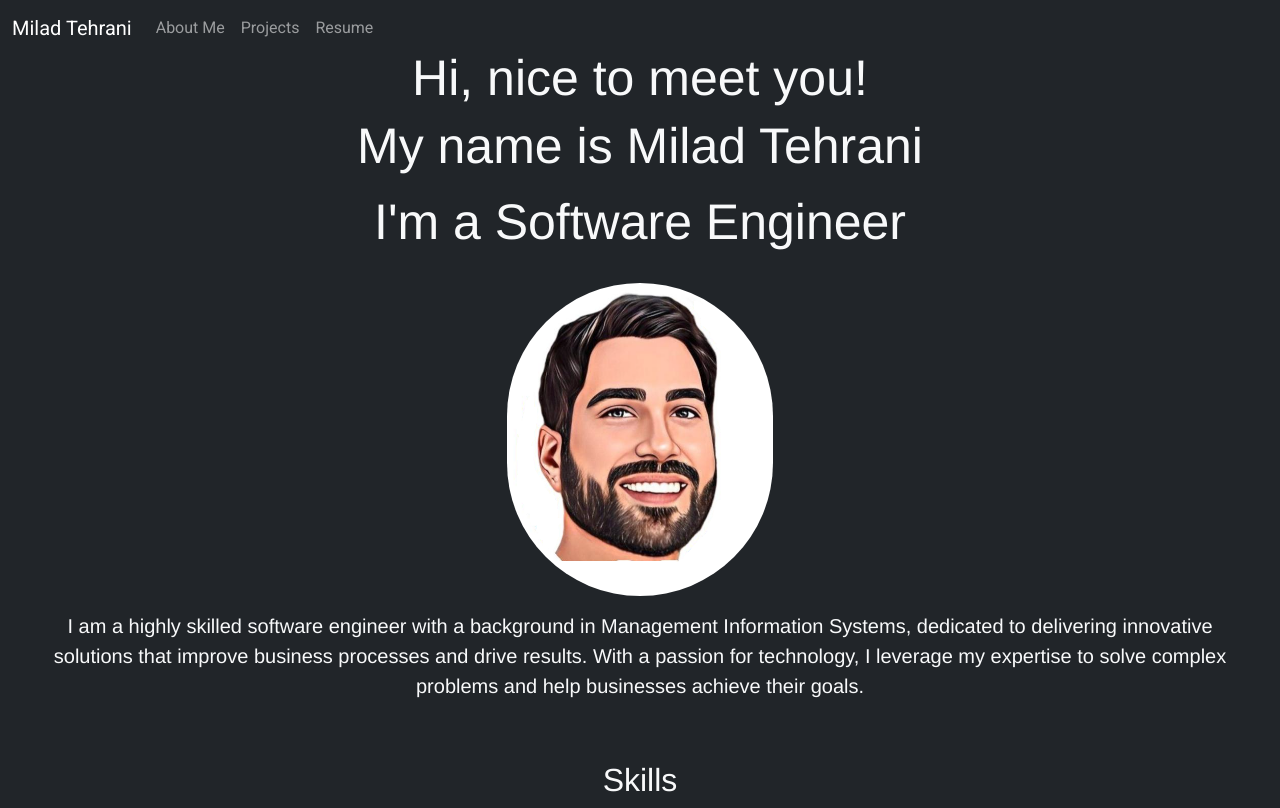
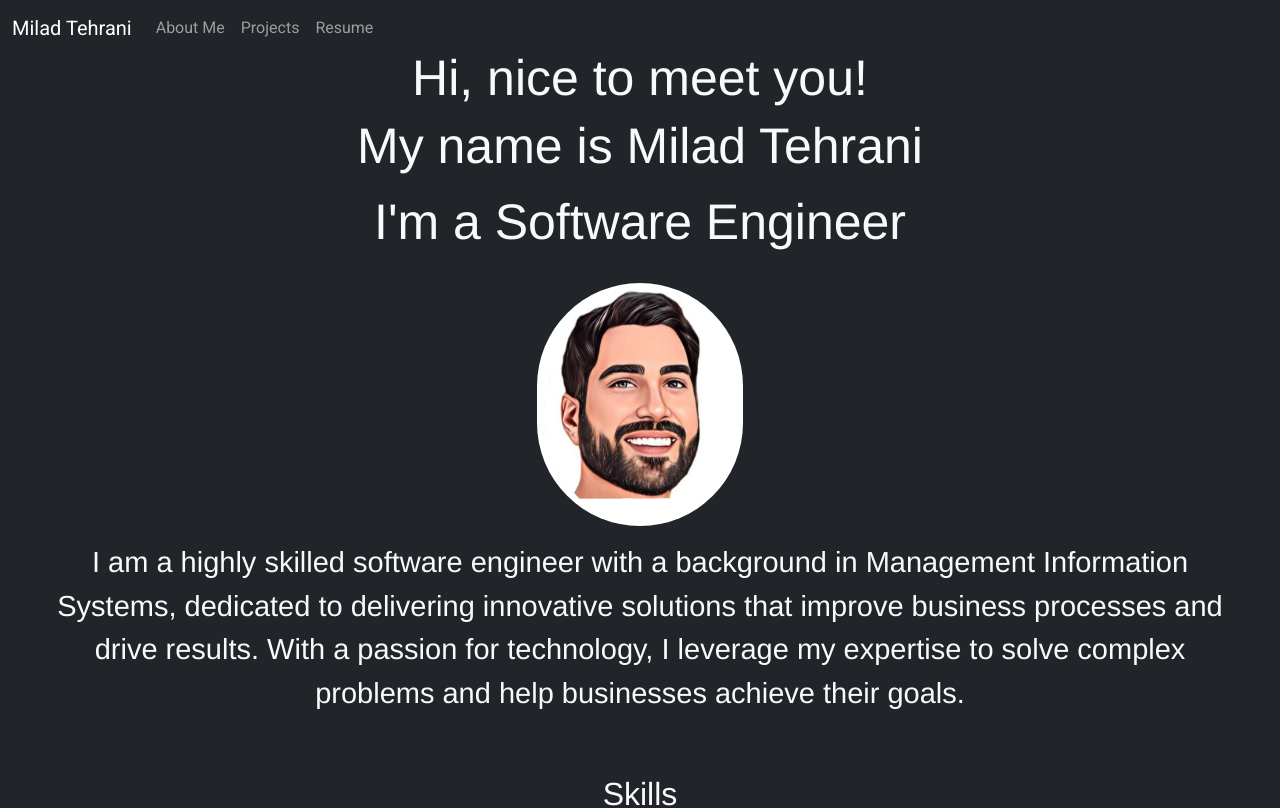
Before and after one commit to tehranimilad/Portfolio.v3, a React (Create React App) app in the folder frontend/: page / in a window 1280 px wide. Shown: the top 808 px of the page. Built offline with nearby package versions, Linux system fonts and the light colour scheme.

Commit message:
updating font sizes for home page

```diff
--- a/frontend/src/pages/HomePage/index.css
+++ b/frontend/src/pages/HomePage/index.css
@@ -1,5 +1,5 @@
 .avatar {
-    max-width: 25%;
+    max-width: 20%;
     margin: 0 auto;
     border-radius: 150px;
     padding: 15px;
@@ -14,7 +14,7 @@
 }
 
 .aboutDescription {
-    font-size: 20px;
+    font-size: 29px;
     font-family:'Franklin Gothic Medium', 'Arial Narrow', Arial, sans-serif;
 }
 
```
